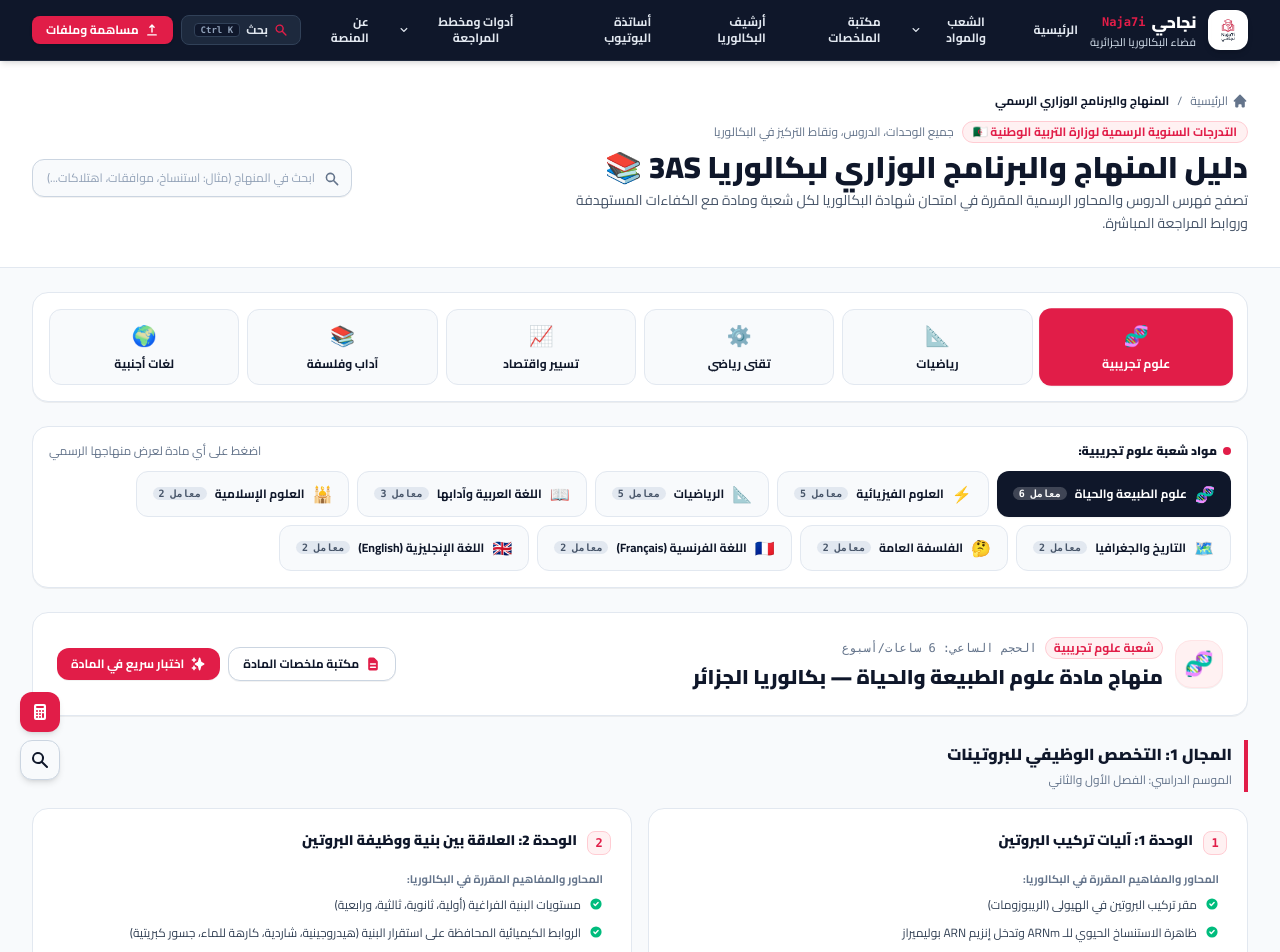
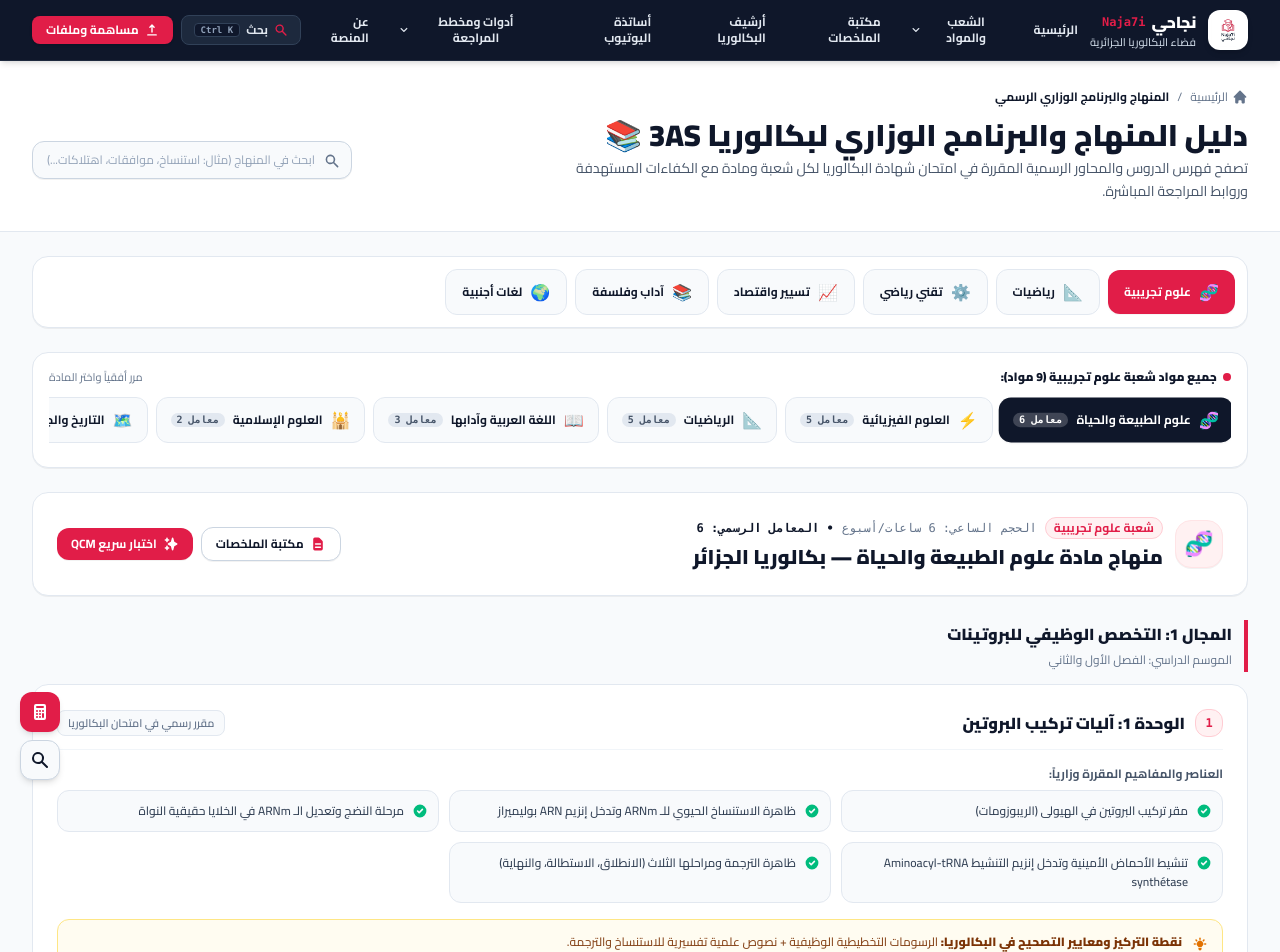
Before and after one commit to anis-py19/Naja7i, a React (Vite) app: page /curriculum in a window 1280 px wide. Shown: the top 952 px of the page. Built offline with nearby package versions, Linux system fonts and the light colour scheme.

Commit message:
style: transform curriculum directory to sleek horizontal row layout for streams, subjects, and units

```diff
--- a/src/pages/CurriculumPage.jsx
+++ b/src/pages/CurriculumPage.jsx
@@ -2,17 +2,15 @@ import React, { useState, useMemo } from 'react';
 import { Link } from 'react-router-dom';
 import {
   HiHome,
-  HiChevronLeft,
   HiSearch,
   HiBookOpen,
   HiLightBulb,
   HiCheckCircle,
   HiDocumentText,
-  HiAcademicCap,
-  HiClock,
-  HiSparkles
+  HiSparkles,
+  HiChevronLeft,
+  HiAcademicCap
 } from 'react-icons/hi';
-import { motion, AnimatePresence } from 'framer-motion';
 import { OFFICIAL_CURRICULUM } from '../data/curriculumData';
 import { STREAMS } from '../data/streamsData';
 
@@ -69,7 +67,7 @@ export default function CurriculumPage() {
     <div className="min-h-screen bg-[#F8FAFC] text-[#0F172A] pb-24 font-['Cairo']">
 
       {/* 1. Header Banner */}
-      <div className="bg-white border-b border-[#E2E8F0] py-6 sm:py-8">
+      <div className="bg-white border-b border-[#E2E8F0] py-6 sm:py-7">
         <div className="max-w-7xl mx-auto px-4 sm:px-6 lg:px-8">
 
           {/* Breadcrumb */}
@@ -84,12 +82,6 @@ export default function CurriculumPage() {
 
           <div className="flex flex-col md:flex-row md:items-center justify-between gap-4">
             <div>
-              <div className="flex items-center gap-2 mb-1.5 flex-wrap">
-                <span className="px-2.5 py-0.5 rounded-full bg-rose-50 text-[#E11D48] font-bold text-xs border border-rose-200">
-                  التدرجات السنوية الرسمية لوزارة التربية الوطنية 🇩🇿
-                </span>
-                <span className="text-xs text-[#64748B]">جميع الوحدات، الدروس، ونقاط التركيز في البكالوريا</span>
-              </div>
               <h1 className="text-2xl sm:text-3xl font-black text-[#0F172A]">
                 دليل المنهاج والبرنامج الوزاري لبكالوريا 3AS 📚
               </h1>
@@ -149,7 +141,7 @@ export default function CurriculumPage() {
                 <p className="text-xs text-[#64748B]">جرب كتابة مصطلح آخر مثل (دوال، مناعة، متتاليات، أسترة...).</p>
               </div>
             ) : (
-              <div className="grid grid-cols-1 md:grid-cols-2 gap-4">
+              <div className="space-y-3">
                 {searchResults.map((res, i) => (
                   <div key={i} className="bg-white border border-[#E2E8F0] rounded-2xl p-5 shadow-2xs space-y-3">
                     <div className="flex items-center justify-between gap-2 border-b border-[#F1F5F9] pb-2.5">
@@ -157,7 +149,7 @@ export default function CurriculumPage() {
                         <span>{res.streamIcon}</span>
                         <span>{res.streamName}</span>
                       </div>
-                      <span className="px-2 py-0.5 rounded-lg bg-rose-50 text-[#E11D48] font-bold text-[11px] border border-rose-100">
+                      <span className="px-2.5 py-0.5 rounded-lg bg-rose-50 text-[#E11D48] font-bold text-[11px] border border-rose-100">
                         {res.subjectName}
                       </span>
                     </div>
@@ -169,12 +161,14 @@ export default function CurriculumPage() {
 
                     <div className="space-y-1.5 pt-1">
                       <span className="text-[11px] font-bold text-[#475569] block">عناصر الدرس المقررة:</span>
+                      <div className="grid grid-cols-1 md:grid-cols-2 gap-2">
                         {res.lessons.map((les, idx) => (
                           <div key={idx} className="flex items-start gap-2 text-xs text-[#334155]">
                             <HiCheckCircle className="w-4 h-4 text-emerald-500 shrink-0 mt-0.5" />
                             <span>{les}</span>
                           </div>
                         ))}
+                      </div>
                     </div>
 
                     {res.focus && (
@@ -194,9 +188,9 @@ export default function CurriculumPage() {
           /* Normal Stream & Subject Directory View */
           <div className="space-y-6">
 
-            {/* 1. Stream Selector Tabs */}
-            <div className="bg-white border border-[#E2E8F0] rounded-2xl p-3 sm:p-4 shadow-2xs">
-              <div className="grid grid-cols-2 sm:grid-cols-3 lg:grid-cols-6 gap-2">
+            {/* 1. Stream Selector Row */}
+            <div className="bg-white border border-[#E2E8F0] rounded-2xl p-2.5 sm:p-3 shadow-2xs">
+              <div className="flex items-center gap-2 overflow-x-auto pb-1 sm:pb-0 scrollbar-thin">
                 {STREAMS.map((s) => (
                   <button
                     key={s.id}
@@ -204,41 +198,42 @@ export default function CurriculumPage() {
                       setSelectedStreamId(s.id);
                       setSelectedSubjectId(null);
                     }}
-                    className={`p-3 rounded-xl text-xs font-bold transition-all text-center flex flex-col items-center justify-center gap-1.5 cursor-pointer ${
+                    className={`px-4 py-2.5 rounded-xl text-xs font-bold transition-all whitespace-nowrap flex items-center gap-2 shrink-0 cursor-pointer ${
                       selectedStreamId === s.id
-                        ? 'bg-[#E11D48] text-white shadow-xs scale-[1.02]'
+                        ? 'bg-[#E11D48] text-white shadow-xs'
                         : 'bg-[#F8FAFC] text-[#0F172A] hover:bg-[#F1F5F9] border border-[#E2E8F0]'
                     }`}
                   >
-                    <span className="text-xl">{s.icon}</span>
-                    <span className="truncate w-full">{s.name}</span>
+                    <span className="text-base">{s.icon}</span>
+                    <span>{s.name}</span>
                   </button>
                 ))}
               </div>
             </div>
 
-            {/* 2. Subjects Bar of Active Stream */}
+            {/* 2. Subjects Horizontal Row Bar */}
             <div className="bg-white border border-[#E2E8F0] rounded-2xl p-4 shadow-2xs space-y-3">
               <div className="flex items-center justify-between">
                 <span className="text-xs font-black text-[#0F172A] flex items-center gap-1.5">
                   <span className="w-2 h-2 rounded-full bg-[#E11D48]" />
-                  <span>مواد {currentStreamData.name}:</span>
+                  <span>جميع مواد {currentStreamData.name} ({subjectsList.length} مواد):</span>
                 </span>
-                <span className="text-xs text-[#64748B]">
-                  اضغط على أي مادة لعرض منهاجها الرسمي
+                <span className="text-[11px] text-[#64748B]">
+                  مرر أفقياً واختر المادة
                 </span>
               </div>
 
-              <div className="flex flex-wrap gap-2">
+              {/* Horizontal Scrollable Row of Subjects */}
+              <div className="flex items-center gap-2 overflow-x-auto pb-2 scrollbar-thin">
                 {subjectsList.map((sub) => {
                   const isSelected = activeSubject && activeSubject.id === sub.id;
                   return (
                     <button
                       key={sub.id}
                       onClick={() => setSelectedSubjectId(sub.id)}
-                      className={`px-4 py-2.5 rounded-xl text-xs font-bold transition-all flex items-center gap-2 cursor-pointer ${
+                      className={`px-3.5 py-2.5 rounded-xl text-xs font-bold transition-all flex items-center gap-2 whitespace-nowrap shrink-0 cursor-pointer ${
                         isSelected
-                          ? 'bg-[#0F172A] text-white shadow-xs'
+                          ? 'bg-[#0F172A] text-white shadow-xs scale-[1.02]'
                           : 'bg-[#F8FAFC] text-[#0F172A] hover:bg-[#F1F5F9] border border-[#E2E8F0]'
                       }`}
                     >
@@ -255,12 +250,12 @@ export default function CurriculumPage() {
               </div>
             </div>
 
-            {/* 3. Detailed Curriculum for Active Subject */}
+            {/* 3. Detailed Curriculum for Active Subject (ROW STYLE CARDS) */}
             {activeSubject && (
               <div className="space-y-6">
 
-                {/* Subject Header Card */}
-                <div className="bg-white border border-[#E2E8F0] rounded-2xl p-6 shadow-2xs flex flex-col sm:flex-row sm:items-center justify-between gap-4">
+                {/* Subject Header Row Banner */}
+                <div className="bg-white border border-[#E2E8F0] rounded-2xl p-5 sm:p-6 shadow-2xs flex flex-col md:flex-row md:items-center justify-between gap-4">
                   <div className="flex items-center gap-3">
                     <div className="w-12 h-12 rounded-2xl bg-rose-50 text-[#E11D48] border border-rose-100 flex items-center justify-center text-2xl shadow-2xs shrink-0">
                       {activeSubject.icon}
@@ -273,6 +268,9 @@ export default function CurriculumPage() {
                         <span className="text-xs text-[#64748B] font-mono">
                           الحجم الساعي: {activeSubject.hours}
                         </span>
+                        <span className="text-xs font-bold text-[#0F172A] font-mono">
+                          • المعامل الرسمي: {activeSubject.coef}
+                        </span>
                       </div>
                       <h2 className="text-lg sm:text-xl font-black text-[#0F172A] mt-1">
                         منهاج مادة {activeSubject.name} — بكالوريا الجزائر
@@ -280,81 +278,87 @@ export default function CurriculumPage() {
                     </div>
                   </div>
 
-                  <div className="flex items-center gap-2 self-start sm:self-auto">
+                  <div className="flex items-center gap-2 self-start md:self-auto shrink-0">
                     <Link
                       to="/library"
                       className="px-3.5 py-2 rounded-xl bg-white hover:bg-[#F8FAFC] text-[#0F172A] border border-[#CBD5E1] text-xs font-bold flex items-center gap-1.5 shadow-2xs transition-colors"
                     >
                       <HiDocumentText className="w-4 h-4 text-[#E11D48]" />
-                      <span>مكتبة ملخصات المادة</span>
+                      <span>مكتبة الملخصات</span>
                     </Link>
                     <Link
                       to="/quiz"
                       className="px-3.5 py-2 rounded-xl bg-[#E11D48] hover:bg-[#be123c] text-white text-xs font-bold flex items-center gap-1.5 shadow-2xs transition-colors"
                     >
                       <HiSparkles className="w-4 h-4" />
-                      <span>اختبار سريع في المادة</span>
+                      <span>اختبار سريع QCM</span>
                     </Link>
                   </div>
                 </div>
 
-                {/* Domains and Units List */}
+                {/* Domains and Units List (WIDE ROW LAYOUT) */}
                 <div className="space-y-6">
                   {activeSubject.domains.map((dom, domIdx) => (
-                    <div key={domIdx} className="space-y-4">
+                    <div key={domIdx} className="space-y-3">
 
                       {/* Domain Header Badge */}
                       <div className="flex items-center justify-between gap-3 border-r-4 border-[#E11D48] pr-3 py-0.5">
                         <div>
-                          <h3 className="text-base font-black text-[#0F172A]">
+                          <h3 className="text-sm sm:text-base font-black text-[#0F172A]">
                             {dom.title}
                           </h3>
                           <span className="text-xs text-[#64748B]">الموسم الدراسي: {dom.trimester}</span>
                         </div>
                       </div>
 
-                      {/* Units Cards Grid */}
-                      <div className="grid grid-cols-1 md:grid-cols-2 gap-4">
+                      {/* Units Row Cards */}
+                      <div className="space-y-3">
                         {dom.units.map((unit, unitIdx) => (
                           <div
                             key={unitIdx}
-                            className="bg-white border border-[#E2E8F0] hover:border-[#CBD5E1] rounded-2xl p-5 shadow-2xs hover:shadow-xs transition-all space-y-4 flex flex-col justify-between"
+                            className="bg-white border border-[#E2E8F0] hover:border-[#CBD5E1] rounded-2xl p-5 sm:p-6 shadow-2xs hover:shadow-xs transition-all space-y-4"
                           >
-                            <div className="space-y-3">
-                              {/* Unit Title */}
-                              <div className="flex items-start gap-2.5">
-                                <span className="w-6 h-6 rounded-lg bg-rose-50 text-[#E11D48] font-bold text-xs flex items-center justify-center shrink-0 border border-rose-200 mt-0.5 font-mono">
+                            {/* Row Top: Title and Badges */}
+                            <div className="flex flex-col sm:flex-row sm:items-center justify-between gap-2 border-b border-[#F1F5F9] pb-3">
+                              <div className="flex items-center gap-2.5">
+                                <span className="w-7 h-7 rounded-xl bg-rose-50 text-[#E11D48] font-black text-xs flex items-center justify-center shrink-0 border border-rose-200 font-mono">
                                   {unitIdx + 1}
                                 </span>
-                                <h4 className="text-sm font-black text-[#0F172A] leading-relaxed">
+                                <h4 className="text-sm sm:text-base font-black text-[#0F172A]">
                                   {unit.title}
                                 </h4>
                               </div>
+                              <span className="text-[11px] text-[#64748B] font-semibold bg-[#F8FAFC] px-2.5 py-1 rounded-lg border border-[#E2E8F0] self-start sm:self-auto">
+                                مقرر رسمي في امتحان البكالوريا
+                              </span>
+                            </div>
 
-                              {/* Lessons List */}
-                              <div className="space-y-2 pt-1 pr-2">
-                                <span className="text-[11px] font-bold text-[#64748B] block">
-                                  المحاور والمفاهيم المقررة في البكالوريا:
+                            {/* Row Middle: Lessons Grid in Row */}
+                            <div className="space-y-2">
+                              <span className="text-xs font-bold text-[#475569] block">
+                                العناصر والمفاهيم المقررة وزارياً:
                               </span>
+                              <div className="grid grid-cols-1 md:grid-cols-2 lg:grid-cols-3 gap-2.5">
                                 {unit.lessons.map((les, lIdx) => (
-                                  <div key={lIdx} className="flex items-start gap-2 text-xs text-[#334155] leading-relaxed">
-                                    <HiCheckCircle className="w-3.5 h-3.5 text-emerald-500 shrink-0 mt-0.5" />
-                                    <span>{les}</span>
+                                  <div
+                                    key={lIdx}
+                                    className="p-2.5 rounded-xl bg-[#F8FAFC] border border-[#E2E8F0] flex items-start gap-2 text-xs text-[#334155] leading-relaxed"
+                                  >
+                                    <HiCheckCircle className="w-4 h-4 text-emerald-500 shrink-0 mt-0.5" />
+                                    <span className="font-medium">{les}</span>
                                   </div>
                                 ))}
                               </div>
                             </div>
 
-                            {/* Focus / Pedagogical Tip */}
+                            {/* Row Bottom: Focus Tip */}
                             {unit.focus && (
-                              <div className="p-3 rounded-xl bg-amber-50/70 border border-amber-200 text-amber-950 text-xs space-y-1 mt-2">
-                                <div className="flex items-center gap-1.5 font-bold text-amber-900">
-                                  <HiLightBulb className="w-4 h-4 text-amber-600 shrink-0" />
-                                  <span>نقطة التركيز في امتحان البكالوريا:</span>
+                              <div className="p-3.5 rounded-xl bg-amber-50/70 border border-amber-200 text-amber-950 text-xs flex items-start gap-2.5">
+                                <HiLightBulb className="w-4 h-4 text-amber-600 shrink-0 mt-0.5" />
+                                <div>
+                                  <strong className="text-amber-900 font-black">نقطة التركيز ومعايير التصحيح في البكالوريا: </strong>
+                                  <span className="text-amber-900/90 font-medium">{unit.focus}</span>
                                 </div>
-                                <p className="text-[11px] text-amber-900/90 leading-relaxed font-medium">
-                                  {unit.focus}
-                                </p>
                               </div>
                             )}
 
```
Lines whose indentation alone changed are shown as unchanged.
